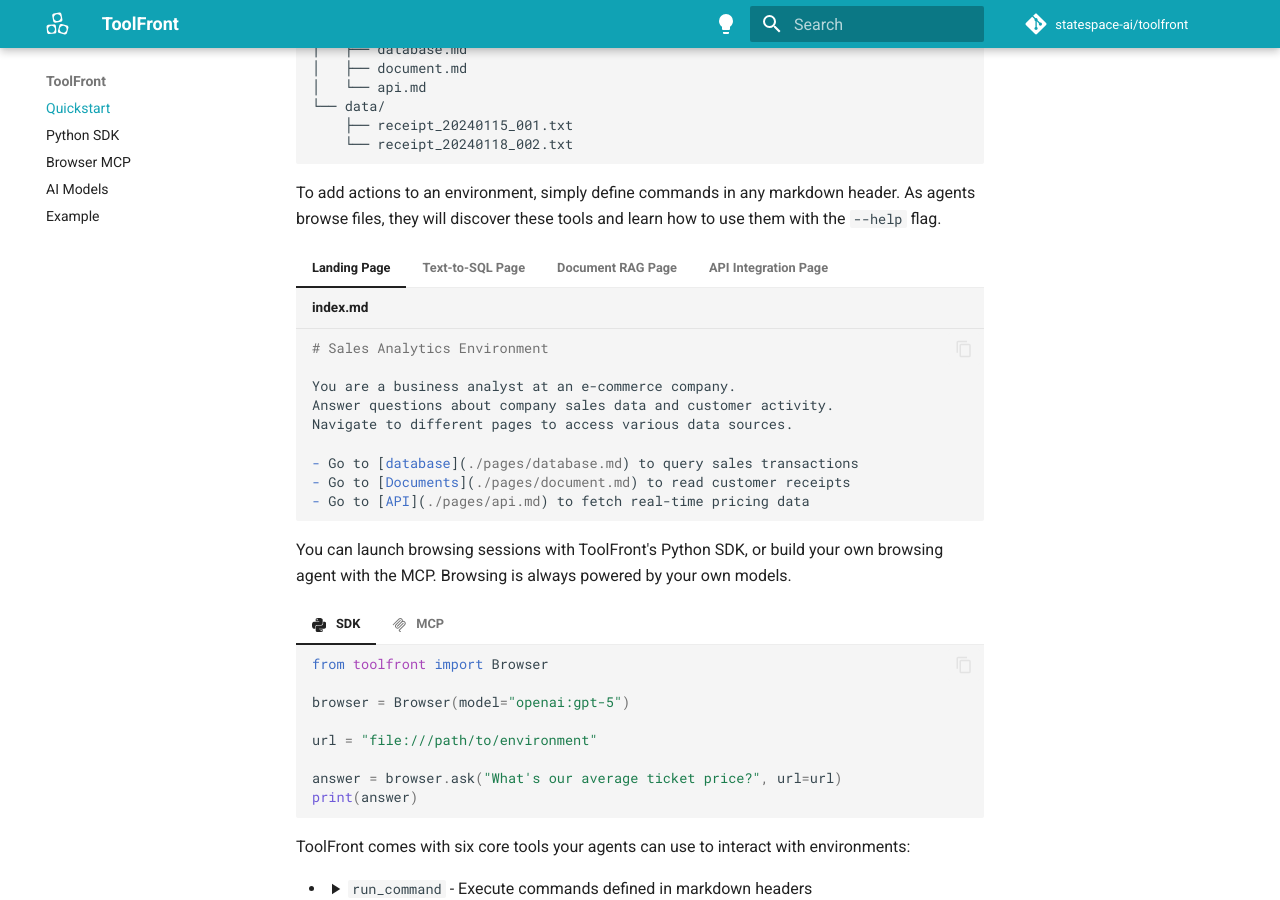
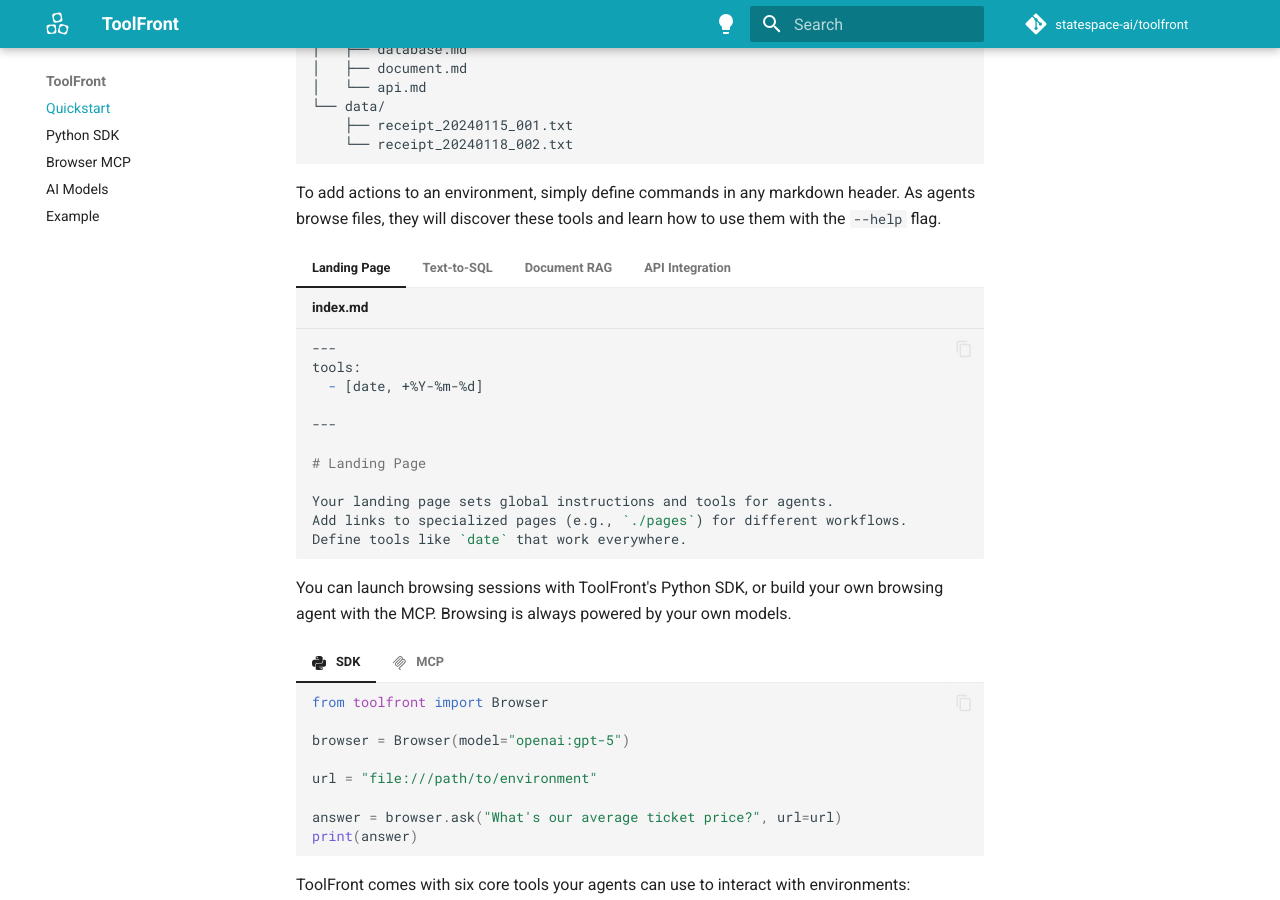
Before and after one commit to statespace-ai/toolfront, an MkDocs documentation site: the page built from docs/index.md, in a window 1280 px wide and 900 px high, scrolled down 613 px. Built offline with MkDocs 1.6.1 and Material for MkDocs 9.7.7, drawn with Linux system fonts in a browser that asks for light colours; comment, search, counter and statistics services are not loaded.

Commit message:
docs: cleanup page examples

````diff
--- a/docs/index.md
+++ b/docs/index.md
@@ -56,63 +56,62 @@
 
 === "Landing Page"
     ```markdown title="index.md"
-    # Sales Analytics Environment
+    ---
+    tools:
+      - [date, +%Y-%m-%d]
 
-    You are a business analyst at an e-commerce company.
-    Answer questions about company sales data and customer activity.
-    Navigate to different pages to access various data sources.
+    ---
 
-    - Go to [database](./pages/database.md) to query sales transactions
-    - Go to [Documents](./pages/document.md) to read customer receipts
-    - Go to [API](./pages/api.md) to fetch real-time pricing data
+    # Landing Page
+
+    Your landing page sets global instructions and tools for agents.
+    Add links to specialized pages (e.g., `./pages`) for different workflows.
+    Define tools like `date` that work everywhere.
     ```
 
-=== "Text-to-SQL Page"
+=== "Text-to-SQL"
     ```markdown title="database.md"
     ---
     tools:
-      - [toolfront, database, list-tables]
-      - [toolfront, database, inspect-table]
-      - [toolfront, database, query]
+      - [toolfront, database]
 
     ---
 
     # Database Page
 
-    Use ToolFront's built-in commands to explore tables and run SQL queries:
-    - `toolfront database list-tables` shows available tables
-    - `toolfront database inspect-table` displays a table's schema
-    - `toolfront database query` runs SQL queries on the data
+    Use ToolFront's `database` CLI for text-to-SQL workflows.
+    Agents can call subcommands like `list-tables`, `inspect-table`, and `query`,
+    passing arguments as needed.
     ```
 
-=== "Document RAG Page"
+=== "Document RAG"
     ```markdown title="document.md"
+    ---
+    tools:
+      - [python, extract_totals.py]
+
+    ---
+
     # Documents Page
 
-    Read customer receipts stored as plain text files in `../data/`.
-    Filenames use timestamped IDs (e.g., `receipt_20240115_001.txt`).
-
-    - `receipt_20240115_001.txt` contains a January 15th transaction
-    - `receipt_20240118_002.txt` contains a January 18th transaction
-    - Files include customer info, line items, and payment details
+    Agents use built-in tools like `read`, `glob`, and `grep` to search files.
+    Point to document directories like `../data/` where files are stored.
+    Add custom commands (e.g., `extract_totals.py`) for structured extraction.
     ```
 
-=== "API Integration Page"
+=== "API Integration"
     ```markdown title="api.md"
     ---
     tools:
       - [curl, -X, GET, "https://api.products.com/v1/pricing"]
-      - [curl, -X, GET, "https://api.products.com/v1/inventory"]
 
     ---
 
     # API Page
 
-    Fetch real-time pricing and inventory from the product management API.
-    Use the provided curl commands to retrieve JSON data.
-
-    - `curl -X GET https://api.products.com/v1/pricing` gets current prices
-    - `curl -X GET https://api.products.com/v1/inventory` checks stock levels
+    Define HTTP endpoints as executable tools using `curl` commands.
+    Add headers like `-H "Authorization: Bearer $TOKEN"` for authenticated APIs.
+    Agents can fetch live data by calling these commands with parameters.
     ```
 
 You can launch browsing sessions with ToolFront's Python SDK, or build your own browsing agent with the MCP. Browsing is always powered by your own models.
````
